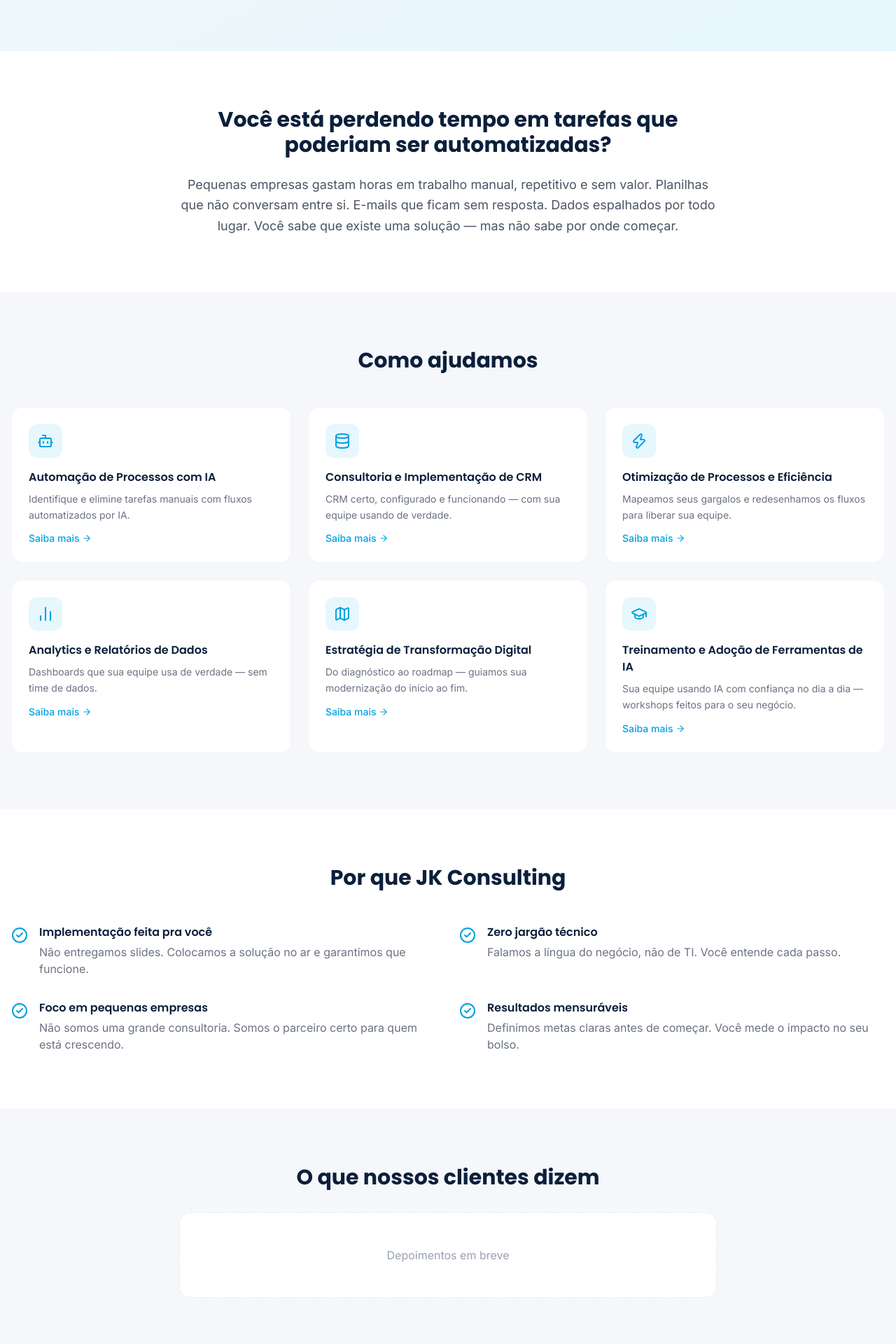
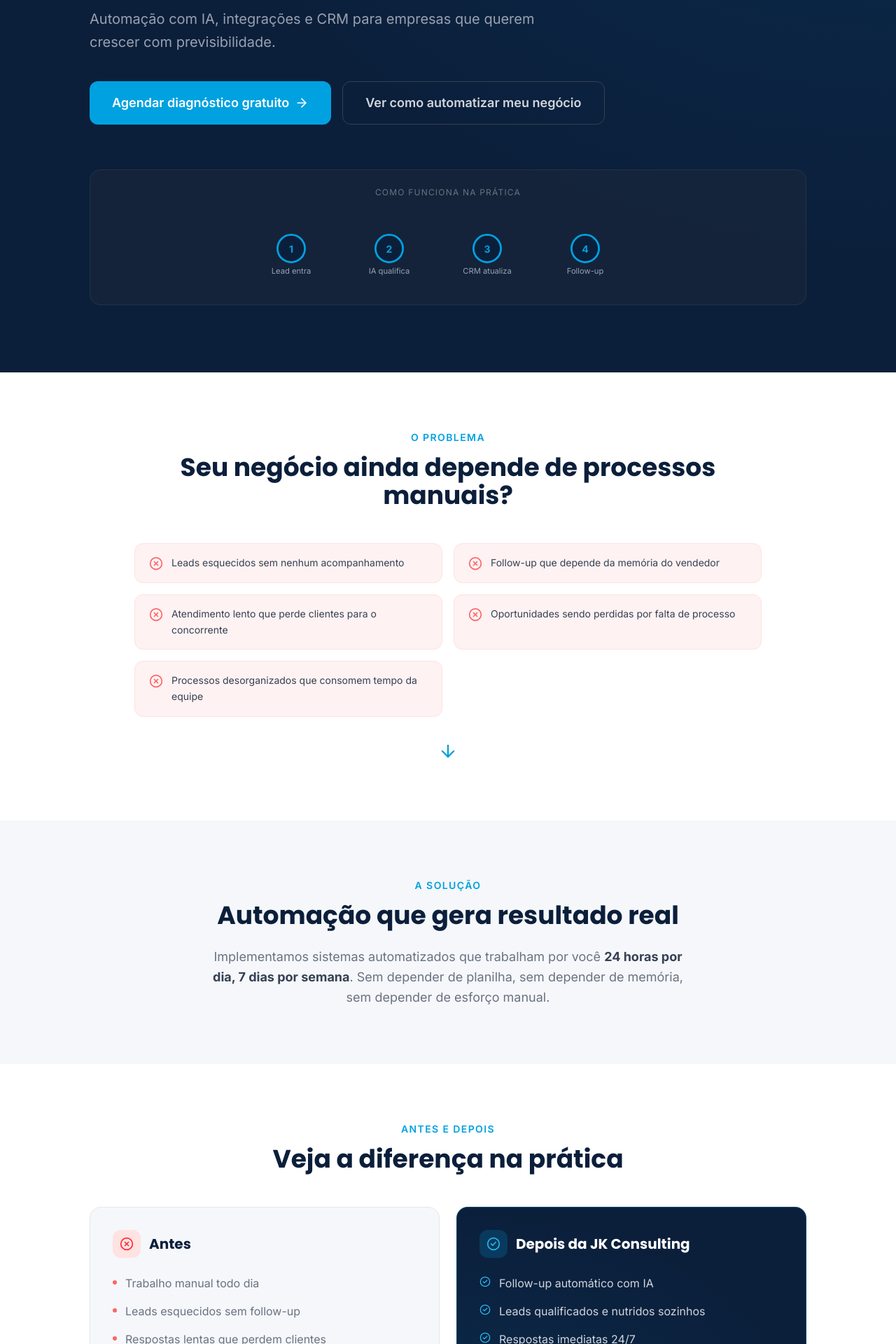
Before and after one commit to jkconsultingti-ops/JkConsulting, a Next.js app: page / in a window 1280 px wide. Shown: the part 600-2520 px from the top of the page at 70% size. Built offline with nearby package versions, Linux system fonts and the light colour scheme.

Commit message:
feat: high-conversion landing page with hero, problem, solution, before/after, services, offer, and CTA sections

```diff
--- a/src/app/page.tsx
+++ b/src/app/page.tsx
@@ -1,167 +1,299 @@
 "use client";
 
 import Link from "next/link";
-import { useTranslation } from "react-i18next";
-import { ArrowRight, Bot, BarChart2, Zap, Database, Map, GraduationCap, CheckCircle2 } from "lucide-react";
+import { ArrowRight, CheckCircle2, XCircle, Zap, GitMerge, BarChart2, Database, ArrowDown } from "lucide-react";
 
-const serviceIcons = [
-  { slug: "automacao-ia", Icon: Bot },
-  { slug: "consultoria-crm", Icon: Database },
-  { slug: "otimizacao-processos", Icon: Zap },
-  { slug: "analytics-dados", Icon: BarChart2 },
-  { slug: "transformacao-digital", Icon: Map },
-  { slug: "treinamento-ia", Icon: GraduationCap },
+/* ─── Automation flow visual ─── */
+function AutomationFlow() {
+  const nodes = [
+    { label: "Lead entra", x: 10 },
+    { label: "IA qualifica", x: 35 },
+    { label: "CRM atualiza", x: 60 },
+    { label: "Follow-up", x: 85 },
+  ];
+  return (
+    <div className="relative w-full h-28 select-none">
+      <svg viewBox="0 0 400 80" className="w-full h-full">
+        <defs>
+          <linearGradient id="lineGrad" x1="0%" y1="0%" x2="100%" y2="0%">
+            <stop offset="0%" stopColor="#00A1E0" stopOpacity="0.3" />
+            <stop offset="100%" stopColor="#00A1E0" stopOpacity="1" />
+          </linearGradient>
+        </defs>
+        <line x1="40" y1="40" x2="360" y2="40" stroke="url(#lineGrad)" strokeWidth="2" strokeDasharray="6 3" />
+        {nodes.map((n, i) => (
+          <g key={i}>
+            <circle cx={n.x * 4} cy="40" r="14" fill="#0B1F3B" stroke="#00A1E0" strokeWidth="2" />
+            <text x={n.x * 4} y="44" textAnchor="middle" fill="#00A1E0" fontSize="10" fontWeight="bold">{i + 1}</text>
+            <text x={n.x * 4} y="66" textAnchor="middle" fill="#94a3b8" fontSize="8">{n.label}</text>
+          </g>
+        ))}
+      </svg>
+    </div>
+  );
+}
+
+const services = [
+  {
+    Icon: Zap,
+    title: "Automação com IA",
+    desc: "Fluxos que trabalham por você 24/7 — qualificação de leads, follow-up e atendimento no automático.",
+  },
+  {
+    Icon: GitMerge,
+    title: "Integrações (n8n, APIs, WhatsApp)",
+    desc: "Conectamos todas as ferramentas do seu negócio para que os dados fluam sem trabalho manual.",
+  },
+  {
+    Icon: Database,
+    title: "CRM (Salesforce e outros)",
+    desc: "Implementamos e otimizamos o CRM certo para o seu negócio, com pipeline rodando sozinho.",
+  },
+  {
+    Icon: BarChart2,
+    title: "Fluxos de vendas automatizados",
+    desc: "Criamos sequências de vendas que nutrem, convertem e fecham — sem depender da memória do vendedor.",
+  },
 ];
 
+const steps = [
+  { n: "01", title: "Diagnóstico gratuito", desc: "Mapeamos seu negócio e identificamos onde está perdendo dinheiro com processos manuais." },
+  { n: "02", title: "Mapeamento de processos", desc: "Desenhamos o fluxo ideal com automações, integrações e CRM para o seu contexto." },
+  { n: "03", title: "Implementação das automações", desc: "Colocamos tudo no ar em até 15 dias. Sem enrolação, sem teoria." },
+  { n: "04", title: "Otimização contínua", desc: "Acompanhamos os resultados e ajustamos para maximizar conversão e eficiência." },
+];
+
+const before = ["Trabalho manual todo dia", "Leads esquecidos sem follow-up", "Respostas lentas que perdem clientes", "Pipeline desorganizado", "Perda de oportunidades por falta de processo"];
+const after  = ["Follow-up automático com IA", "Leads qualificados e nutridos sozinhos", "Respostas imediatas 24/7", "Pipeline rodando no automático", "Mais conversões com menos esforço"];
+
 export default function Home() {
-  const { t } = useTranslation();
-
   return (
     <>
-      {/* Hero */}
-      <section className="bg-gradient-to-br from-gray-50 to-blue-50 py-24 px-4">
-        <div className="max-w-4xl mx-auto text-center">
-          <h1 className="text-4xl md:text-6xl font-bold text-gray-900 leading-tight mb-6">
-            {t("home.hero.headline")}
+      {/* ── HERO ── */}
+      <section className="bg-gray-900 text-white py-24 px-4 overflow-hidden relative">
+        <div className="absolute inset-0 bg-[radial-gradient(ellipse_at_top_right,#00A1E020,transparent_60%)]" />
+        <div className="max-w-5xl mx-auto relative">
+          <div className="inline-flex items-center gap-2 bg-blue-600/10 border border-blue-600/30 text-blue-400 text-sm font-medium px-4 py-1.5 rounded-full mb-8">
+            <span className="w-2 h-2 bg-blue-400 rounded-full animate-pulse" />
+            Automação · IA · CRM
+          </div>
+          <h1 className="text-4xl md:text-6xl lg:text-7xl font-bold leading-tight mb-6 max-w-3xl">
+            Transformamos processos em{" "}
+            <span className="text-blue-400">máquinas de receita.</span>
           </h1>
-          <p className="text-xl text-gray-600 leading-relaxed mb-10 max-w-2xl mx-auto">
-            {t("home.hero.subheadline")}
+          <p className="text-lg md:text-xl text-gray-400 mb-10 max-w-2xl leading-relaxed">
+            Automação com IA, integrações e CRM para empresas que querem crescer com previsibilidade.
           </p>
-          <div className="flex flex-col sm:flex-row gap-4 justify-center">
+          <div className="flex flex-col sm:flex-row gap-4">
             <Link
               href="/contato"
-              className="bg-blue-600 text-white font-semibold px-8 py-4 rounded-xl hover:bg-blue-700 transition-colors text-lg flex items-center justify-center gap-2"
+              className="bg-blue-600 hover:bg-blue-700 text-white font-semibold px-8 py-4 rounded-xl transition-all text-lg flex items-center justify-center gap-2 group"
             >
-              {t("home.hero.cta_primary")}
-              <ArrowRight size={20} />
+              Agendar diagnóstico gratuito
+              <ArrowRight size={20} className="group-hover:translate-x-1 transition-transform" />
             </Link>
             <Link
               href="/servicos"
-              className="bg-white text-gray-800 font-semibold px-8 py-4 rounded-xl border border-gray-200 hover:border-blue-300 hover:text-blue-600 transition-colors text-lg"
+              className="border border-gray-700 hover:border-blue-600/60 text-gray-300 hover:text-white font-semibold px-8 py-4 rounded-xl transition-all text-lg text-center"
             >
-              {t("home.hero.cta_secondary")}
+              Ver como automatizar meu negócio
             </Link>
+          </div>
+
+          <div className="mt-16 bg-gray-800/50 border border-gray-700/50 rounded-2xl p-6">
+            <p className="text-xs text-gray-500 uppercase tracking-widest mb-4 text-center">Como funciona na prática</p>
+            <AutomationFlow />
           </div>
         </div>
       </section>
 
-      {/* Problem */}
-      <section className="py-20 px-4">
-        <div className="max-w-3xl mx-auto text-center">
-          <h2 className="text-3xl font-bold text-gray-900 mb-6">
-            {t("home.problem.title")}
+      {/* ── PROBLEMA ── */}
+      <section className="py-20 px-4 bg-white">
+        <div className="max-w-4xl mx-auto">
+          <div className="text-center mb-12">
+            <span className="text-blue-600 text-sm font-semibold uppercase tracking-widest">O problema</span>
+            <h2 className="text-3xl md:text-4xl font-bold text-gray-900 mt-3">
+              Seu negócio ainda depende de processos manuais?
+            </h2>
+          </div>
+          <div className="grid grid-cols-1 sm:grid-cols-2 gap-4">
+            {["Leads esquecidos sem nenhum acompanhamento", "Follow-up que depende da memória do vendedor", "Atendimento lento que perde clientes para o concorrente", "Oportunidades sendo perdidas por falta de processo", "Processos desorganizados que consomem tempo da equipe"].map((item) => (
+              <div key={item} className="flex gap-3 items-start bg-red-50 border border-red-100 rounded-xl px-5 py-4">
+                <XCircle size={20} className="text-red-400 flex-shrink-0 mt-0.5" />
+                <span className="text-gray-700 text-sm leading-relaxed">{item}</span>
+              </div>
+            ))}
+          </div>
+          <div className="text-center mt-10">
+            <ArrowDown size={28} className="text-blue-600 mx-auto animate-bounce" />
+          </div>
+        </div>
+      </section>
+
+      {/* ── SOLUÇÃO ── */}
+      <section className="py-20 px-4 bg-gray-50">
+        <div className="max-w-4xl mx-auto text-center">
+          <span className="text-blue-600 text-sm font-semibold uppercase tracking-widest">A solução</span>
+          <h2 className="text-3xl md:text-4xl font-bold text-gray-900 mt-3 mb-6">
+            Automação que gera resultado real
           </h2>
-          <p className="text-lg text-gray-600 leading-relaxed">
-            {t("home.problem.text")}
+          <p className="text-lg text-gray-500 max-w-2xl mx-auto leading-relaxed">
+            Implementamos sistemas automatizados que trabalham por você <strong className="text-gray-700">24 horas por dia, 7 dias por semana</strong>. Sem depender de planilha, sem depender de memória, sem depender de esforço manual.
           </p>
         </div>
       </section>
 
-      {/* How we help */}
-      <section className="bg-gray-50 py-20 px-4">
-        <div className="max-w-7xl mx-auto">
-          <h2 className="text-3xl font-bold text-gray-900 text-center mb-12">
-            {t("home.how.title")}
-          </h2>
-          <div className="grid grid-cols-1 sm:grid-cols-2 lg:grid-cols-3 gap-6">
-            {serviceIcons.map(({ slug, Icon }) => (
-              <Link
-                key={slug}
-                href={`/servicos/${slug}`}
-                className="bg-white rounded-2xl p-6 border border-gray-100 hover:border-blue-200 hover:shadow-md transition-all group"
-              >
-                <div className="w-12 h-12 bg-blue-50 rounded-xl flex items-center justify-center mb-4 group-hover:bg-blue-100 transition-colors">
+      {/* ── ANTES vs DEPOIS ── */}
+      <section className="py-20 px-4 bg-white">
+        <div className="max-w-5xl mx-auto">
+          <div className="text-center mb-12">
+            <span className="text-blue-600 text-sm font-semibold uppercase tracking-widest">Antes e depois</span>
+            <h2 className="text-3xl md:text-4xl font-bold text-gray-900 mt-3">
+              Veja a diferença na prática
+            </h2>
+          </div>
+          <div className="grid grid-cols-1 md:grid-cols-2 gap-6">
+            {/* ANTES */}
+            <div className="bg-gray-50 border border-gray-200 rounded-2xl p-8">
+              <div className="flex items-center gap-3 mb-6">
+                <div className="w-10 h-10 bg-red-100 rounded-xl flex items-center justify-center">
+                  <XCircle size={20} className="text-red-500" />
+                </div>
+                <h3 className="text-xl font-bold text-gray-900">Antes</h3>
+              </div>
+              <ul className="space-y-4">
+                {before.map((item) => (
+                  <li key={item} className="flex gap-3 items-start text-gray-500">
+                    <span className="w-1.5 h-1.5 bg-red-400 rounded-full mt-2 flex-shrink-0" />
+                    {item}
+                  </li>
+                ))}
+              </ul>
+            </div>
+            {/* DEPOIS */}
+            <div className="bg-gray-900 border border-blue-600/30 rounded-2xl p-8 relative overflow-hidden">
+              <div className="absolute inset-0 bg-[radial-gradient(ellipse_at_bottom_left,#00A1E015,transparent_70%)]" />
+              <div className="relative">
+                <div className="flex items-center gap-3 mb-6">
+                  <div className="w-10 h-10 bg-blue-600/20 rounded-xl flex items-center justify-center">
+                    <CheckCircle2 size={20} className="text-blue-400" />
+                  </div>
+                  <h3 className="text-xl font-bold text-white">Depois da JK Consulting</h3>
+                </div>
+                <ul className="space-y-4">
+                  {after.map((item) => (
+                    <li key={item} className="flex gap-3 items-start text-gray-300">
+                      <CheckCircle2 size={16} className="text-blue-400 mt-0.5 flex-shrink-0" />
+                      {item}
+                    </li>
+                  ))}
+                </ul>
+              </div>
+            </div>
+          </div>
+        </div>
+      </section>
+
+      {/* ── SERVIÇOS ── */}
+      <section className="py-20 px-4 bg-gray-50">
+        <div className="max-w-6xl mx-auto">
+          <div className="text-center mb-12">
+            <span className="text-blue-600 text-sm font-semibold uppercase tracking-widest">O que fazemos</span>
+            <h2 className="text-3xl md:text-4xl font-bold text-gray-900 mt-3">
+              Serviços que geram resultado
+            </h2>
+          </div>
+          <div className="grid grid-cols-1 md:grid-cols-2 gap-6">
+            {services.map(({ Icon, title, desc }) => (
+              <div key={title} className="bg-white border border-gray-100 rounded-2xl p-7 hover:border-blue-200 hover:shadow-lg transition-all group">
+                <div className="w-12 h-12 bg-blue-50 rounded-xl flex items-center justify-center mb-5 group-hover:bg-blue-100 transition-colors">
                   <Icon size={24} className="text-blue-600" />
                 </div>
-                <h3 className="font-semibold text-gray-900 mb-2">
-                  {t(`services.list.${slug}.name`)}
-                </h3>
-                <p className="text-sm text-gray-500 leading-relaxed">
-                  {t(`services.list.${slug}.short`)}
-                </p>
-                <span className="text-blue-600 text-sm font-medium mt-3 flex items-center gap-1 group-hover:gap-2 transition-all">
-                  {t("services.learn_more")} <ArrowRight size={14} />
-                </span>
-              </Link>
+                <h3 className="text-lg font-bold text-gray-900 mb-2">{title}</h3>
+                <p className="text-gray-500 leading-relaxed text-sm">{desc}</p>
+              </div>
             ))}
           </div>
         </div>
       </section>
 
-      {/* Why JK */}
-      <section className="py-20 px-4">
-        <div className="max-w-7xl mx-auto">
-          <h2 className="text-3xl font-bold text-gray-900 text-center mb-12">
-            {t("home.why.title")}
-          </h2>
-          <div className="grid grid-cols-1 md:grid-cols-2 gap-8">
-            {(t("home.why.items", { returnObjects: true }) as { title: string; desc: string }[]).map(
-              (item, i) => (
-                <div key={i} className="flex gap-4">
-                  <CheckCircle2 size={24} className="text-blue-600 flex-shrink-0 mt-1" />
-                  <div>
-                    <h3 className="font-semibold text-gray-900 mb-1">{item.title}</h3>
-                    <p className="text-gray-500">{item.desc}</p>
-                  </div>
-                </div>
-              )
-            )}
+      {/* ── OFERTA ── */}
+      <section className="py-20 px-4 bg-gray-900 text-white relative overflow-hidden">
+        <div className="absolute inset-0 bg-[radial-gradient(ellipse_at_center,#00A1E012,transparent_70%)]" />
+        <div className="max-w-4xl mx-auto relative">
+          <div className="text-center mb-10">
+            <span className="text-blue-400 text-sm font-semibold uppercase tracking-widest">Oferta principal</span>
+            <h2 className="text-3xl md:text-4xl font-bold mt-3 mb-4">Automation Growth Setup</h2>
+            <p className="text-gray-400 text-lg max-w-xl mx-auto">
+              Implementamos automações no seu negócio em até <strong className="text-white">15 dias</strong> para aumentar conversão e reduzir trabalho manual.
+            </p>
           </div>
-        </div>
-      </section>
-
-      {/* Testimonials placeholder */}
-      <section className="bg-gray-50 py-20 px-4">
-        <div className="max-w-3xl mx-auto text-center">
-          <h2 className="text-3xl font-bold text-gray-900 mb-8">
-            {t("home.testimonials.title")}
-          </h2>
-          <div className="bg-white border border-dashed border-gray-200 rounded-2xl p-12 text-gray-400">
-            {t("home.testimonials.placeholder")}
-          </div>
-        </div>
-      </section>
-
-      {/* Cases preview */}
-      <section className="py-20 px-4">
-        <div className="max-w-7xl mx-auto">
-          <h2 className="text-3xl font-bold text-gray-900 text-center mb-12">
-            {t("home.cases_preview.title")}
-          </h2>
-          <div className="grid grid-cols-1 md:grid-cols-3 gap-6 mb-8">
-            {[0, 1, 2].map((i) => (
-              <div
-                key={i}
-                className="bg-gray-50 border border-dashed border-gray-200 rounded-2xl p-10 text-center text-gray-400"
-              >
-                {t("home.cases_preview.placeholder")}
+          <div className="grid grid-cols-1 sm:grid-cols-2 gap-4 mb-10">
+            {[
+              "Estruturação do pipeline de vendas",
+              "Automações essenciais de follow-up",
+              "Integrações entre as principais ferramentas",
+              "Dashboard de acompanhamento de resultados",
+            ].map((item) => (
+              <div key={item} className="flex gap-3 items-center bg-white/5 border border-white/10 rounded-xl px-5 py-4">
+                <CheckCircle2 size={18} className="text-blue-400 flex-shrink-0" />
+                <span className="text-gray-300 text-sm">{item}</span>
               </div>
             ))}
           </div>
           <div className="text-center">
             <Link
-              href="/casos-de-sucesso"
-              className="text-blue-600 font-semibold hover:underline flex items-center justify-center gap-1"
+              href="/contato"
+              className="inline-flex items-center gap-2 bg-blue-600 hover:bg-blue-700 text-white font-semibold px-10 py-4 rounded-xl transition-all text-lg group"
             >
-              {t("home.cases_preview.cta")} <ArrowRight size={16} />
+              Agendar diagnóstico gratuito
+              <ArrowRight size={20} className="group-hover:translate-x-1 transition-transform" />
             </Link>
+            <p className="text-gray-500 text-sm mt-3">Sem compromisso. 100% gratuito.</p>
           </div>
         </div>
       </section>
 
-      {/* Final CTA */}
-      <section className="bg-blue-600 py-20 px-4 text-white text-center">
-        <div className="max-w-2xl mx-auto">
-          <h2 className="text-3xl md:text-4xl font-bold mb-8">
-            {t("home.final_cta.title")}
+      {/* ── COMO FUNCIONA ── */}
+      <section className="py-20 px-4 bg-white">
+        <div className="max-w-5xl mx-auto">
+          <div className="text-center mb-14">
+            <span className="text-blue-600 text-sm font-semibold uppercase tracking-widest">Processo</span>
+            <h2 className="text-3xl md:text-4xl font-bold text-gray-900 mt-3">Como funciona</h2>
+          </div>
+          <div className="grid grid-cols-1 md:grid-cols-4 gap-8 relative">
+            <div className="hidden md:block absolute top-8 left-[12.5%] right-[12.5%] h-px bg-gradient-to-r from-transparent via-blue-200 to-transparent" />
+            {steps.map(({ n, title, desc }) => (
+              <div key={n} className="text-center relative">
+                <div className="w-16 h-16 bg-blue-600 rounded-2xl flex items-center justify-center mx-auto mb-5 shadow-lg shadow-blue-600/20">
+                  <span className="text-white font-bold text-lg">{n}</span>
+                </div>
+                <h3 className="font-bold text-gray-900 mb-2">{title}</h3>
+                <p className="text-gray-500 text-sm leading-relaxed">{desc}</p>
+              </div>
+            ))}
+          </div>
+        </div>
+      </section>
+
+      {/* ── CTA FINAL ── */}
+      <section className="py-24 px-4 bg-blue-600 text-white text-center relative overflow-hidden">
+        <div className="absolute inset-0 bg-[radial-gradient(ellipse_at_top,#ffffff15,transparent_60%)]" />
+        <div className="max-w-2xl mx-auto relative">
+          <h2 className="text-3xl md:text-5xl font-bold mb-4 leading-tight">
+            Pronto para automatizar seu negócio?
           </h2>
+          <p className="text-blue-100 text-lg mb-10">
+            Menos trabalho manual. Mais vendas no automático.
+          </p>
           <Link
             href="/contato"
-            className="inline-flex items-center gap-2 bg-white text-blue-600 font-semibold px-8 py-4 rounded-xl hover:bg-blue-50 transition-colors text-lg"
+            className="inline-flex items-center gap-2 bg-white text-blue-600 hover:bg-blue-50 font-bold px-10 py-5 rounded-xl transition-all text-lg group shadow-xl"
           >
-            {t("home.final_cta.cta")}
-            <ArrowRight size={20} />
+            Agendar diagnóstico gratuito
+            <ArrowRight size={20} className="group-hover:translate-x-1 transition-transform" />
           </Link>
+          <p className="text-blue-200 text-sm mt-4">Sem compromisso · Resposta em até 24h</p>
         </div>
       </section>
     </>
```
